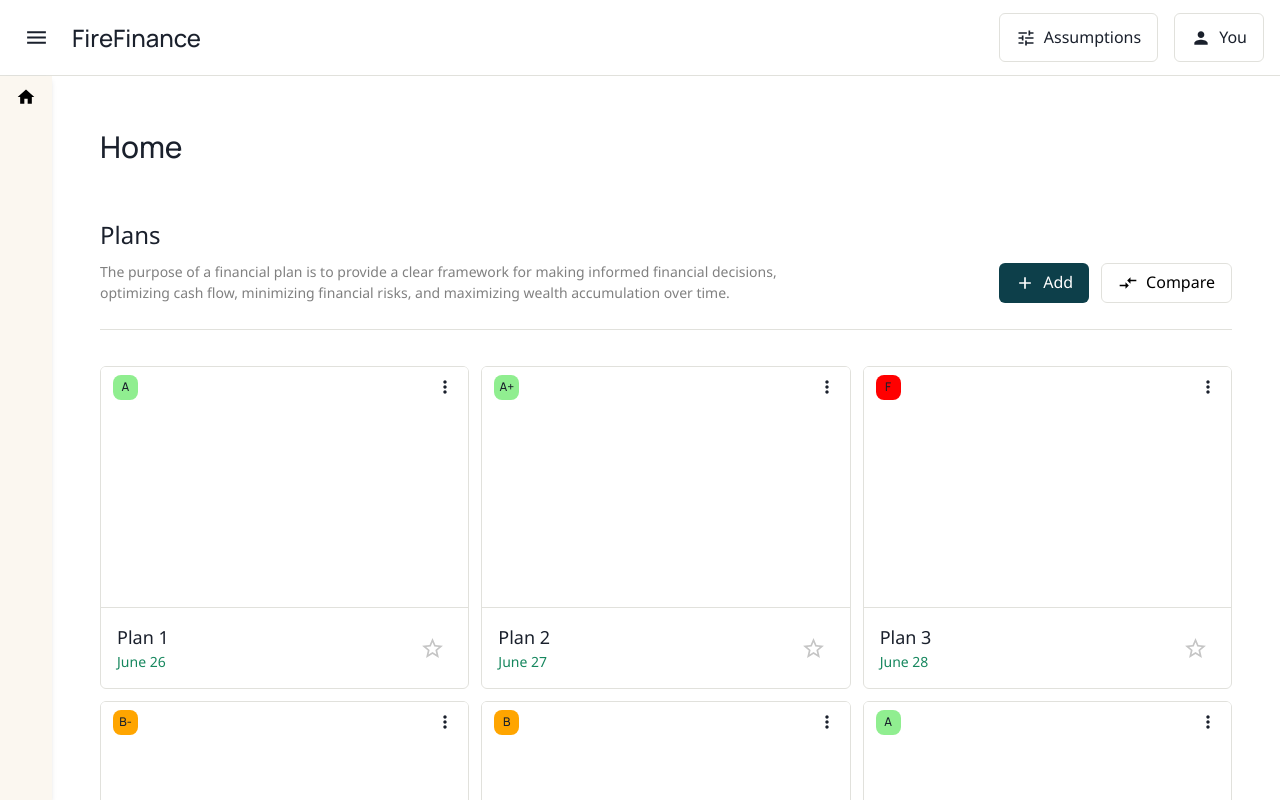
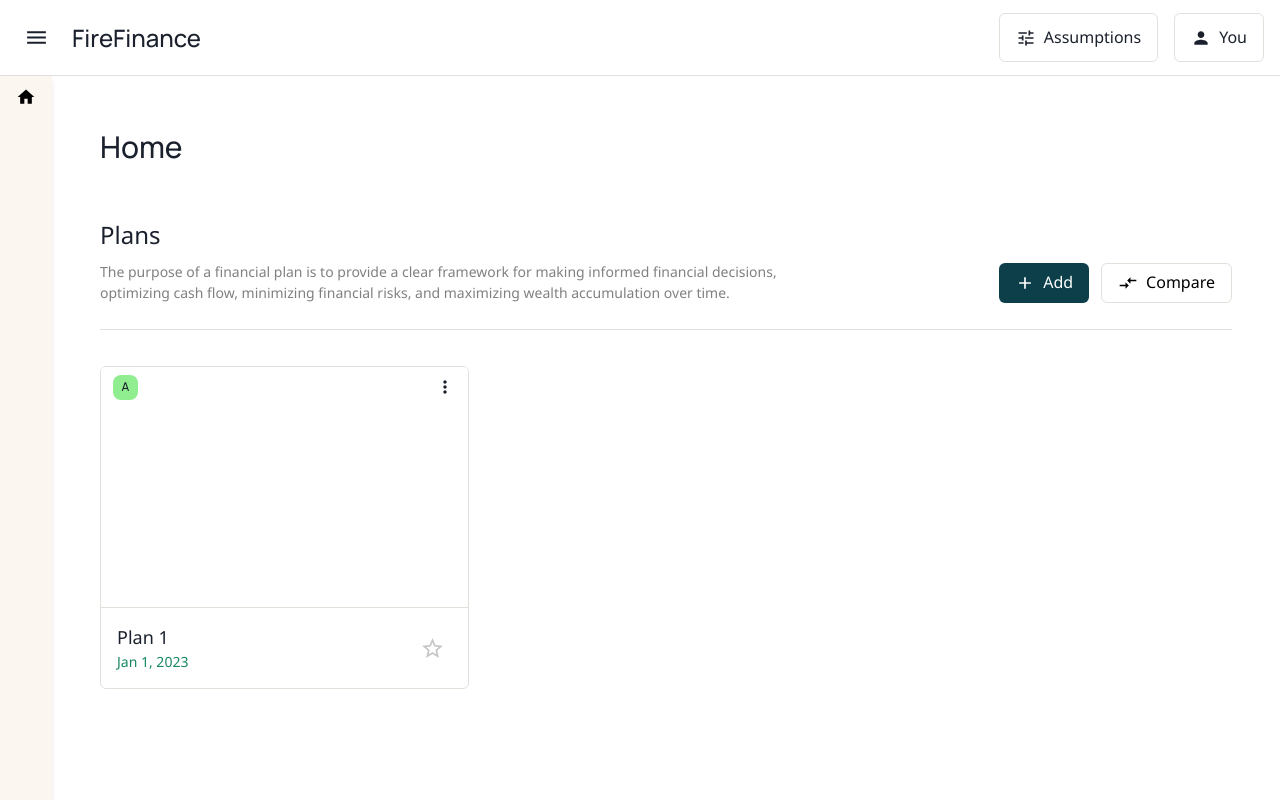
Before and after one commit to therealbluepandabear/fire-finance, a React (Create React App) app: page / in a window 1280 px wide. Built offline with nearby package versions, Linux system fonts and the light colour scheme.

Commit message:
Add option to add/delete plans.

```diff
--- a/src/components/dashboard/pages/Plans.tsx
+++ b/src/components/dashboard/pages/Plans.tsx
@@ -84,12 +84,13 @@ type PlanRating = 'A+' | 'A' | 'B' | 'B-' | 'C' | 'F'
 
 interface Plan {
     name: string
-    date: string
+    creationDate: Date
     rating: PlanRating
 }
 
 interface PlanProps {
     plan: Plan
+    onDeletePlan: (plan: Plan) => void
 }
 
 function getRatingBadgeColor(rating: PlanRating): string {
@@ -110,10 +111,18 @@ function getRatingBadgeColor(rating: PlanRating): string {
 function Plan(props: PlanProps): JSX.Element {
 
     const yetToFavoriteIcon = <MdStarOutline color='#c5c5c5' size={25} />
-    const hasFavoritedIcon = <MdStar color='#FEBA4F' size={25} />
+    const hasFavoritedIcon = <MdStar color='#feba4f' size={25} />
 
     const [favoriteButtonIcon, setFavoriteIcon] = useState(yetToFavoriteIcon)
     const [hasFavorited, setHasFavorited] = useState(false)
+
+    const options: Intl.DateTimeFormatOptions = {
+        month: 'short',
+        day: 'numeric',
+        year: 'numeric'
+    }
+
+    const formattedCreationDate = props.plan.creationDate.toLocaleString('en-US', options)
 
     useEffect(() => {
         if (hasFavorited) {
@@ -162,6 +171,7 @@ function Plan(props: PlanProps): JSX.Element {
                         minHeight='0px'
                         marginRight='8px'
                         borderRadius='999px'
+                        onClick={() => props.onDeletePlan(props.plan)}
                     />
                 </Flex>
             </Box>
@@ -174,7 +184,7 @@ function Plan(props: PlanProps): JSX.Element {
             >
                 <Flex flexDirection='column'>
                     <Text fontSize='lg'>{props.plan.name}</Text>
-                    <Text color='rgb(22, 135, 94)' fontSize='sm'>{props.plan.date}</Text>
+                    <Text color='rgb(22, 135, 94)'  fontSize='sm'>{formattedCreationDate}</Text>
                 </Flex>
 
                 <IconButton
@@ -189,16 +199,22 @@ function Plan(props: PlanProps): JSX.Element {
     )
 }
 
-const plans: Plan[] = [
-    { name: 'Plan 1', date: 'June 26', rating: 'A' },
-    { name: 'Plan 2', date: 'June 27', rating: 'A+' },
-    { name: 'Plan 3', date: 'June 28', rating: 'F' },
-    { name: 'Plan 4', date: 'June 29', rating: 'B-' },
-    { name: 'Plan 5', date: 'June 30', rating: 'B' },
-    { name: 'Plan 5', date: 'June 30', rating: 'A' }
+const initialPlans: Plan[] = [
+    { name: 'Plan 1', creationDate: new Date(2023, 0, 1), rating: 'A' }
 ]
 
 export default function Settings(props: DashboardProps): JSX.Element {
+
+    const [plans, setPlans] = useState(initialPlans)
+
+    function addPlanClickHandler(): void {
+        setPlans(prevPlans => [...prevPlans, {...initialPlans[0]}])
+    }
+
+    function deletePlanClickHandler(plan: Plan): void {
+        setPlans(prevPlans => prevPlans.filter(_plan => _plan !== plan))
+    }
+
     return (
         <Flex
             padding='48px'
@@ -229,6 +245,7 @@ export default function Settings(props: DashboardProps): JSX.Element {
                             marginLeft='auto'
                             color='white'
                             background='#0d3f4a'
+                            onClick={addPlanClickHandler}
                         >Add</Button>
 
                         <Button
@@ -254,7 +271,7 @@ export default function Settings(props: DashboardProps): JSX.Element {
                 }}
                 gap='12px'
             >
-                {plans.map((plan, index) => <Plan key={index} plan={plan} />)}
+                {plans.map((plan, index) => <Plan key={index} onDeletePlan={deletePlanClickHandler} plan={plan} />)}
             </Grid>
         </Flex>
     )
```
